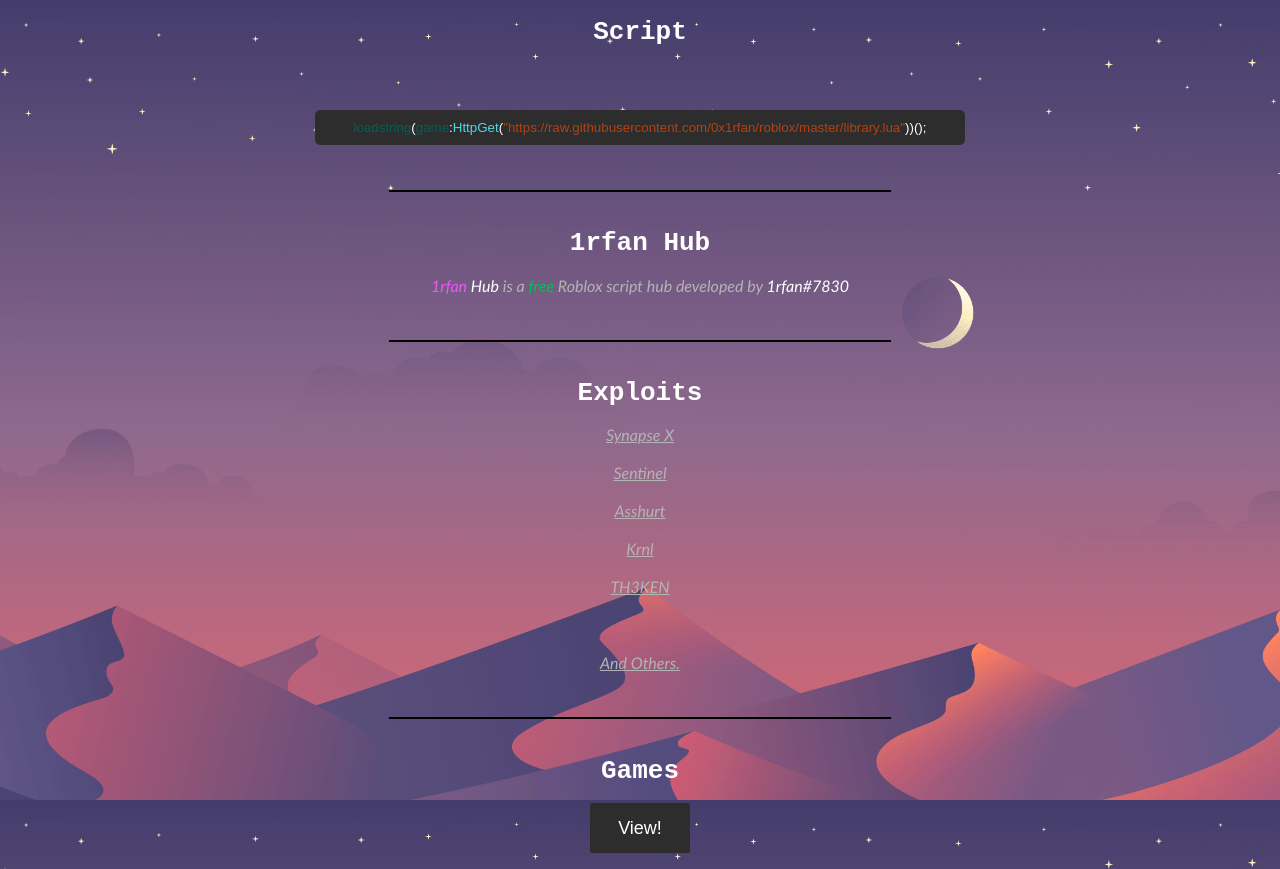
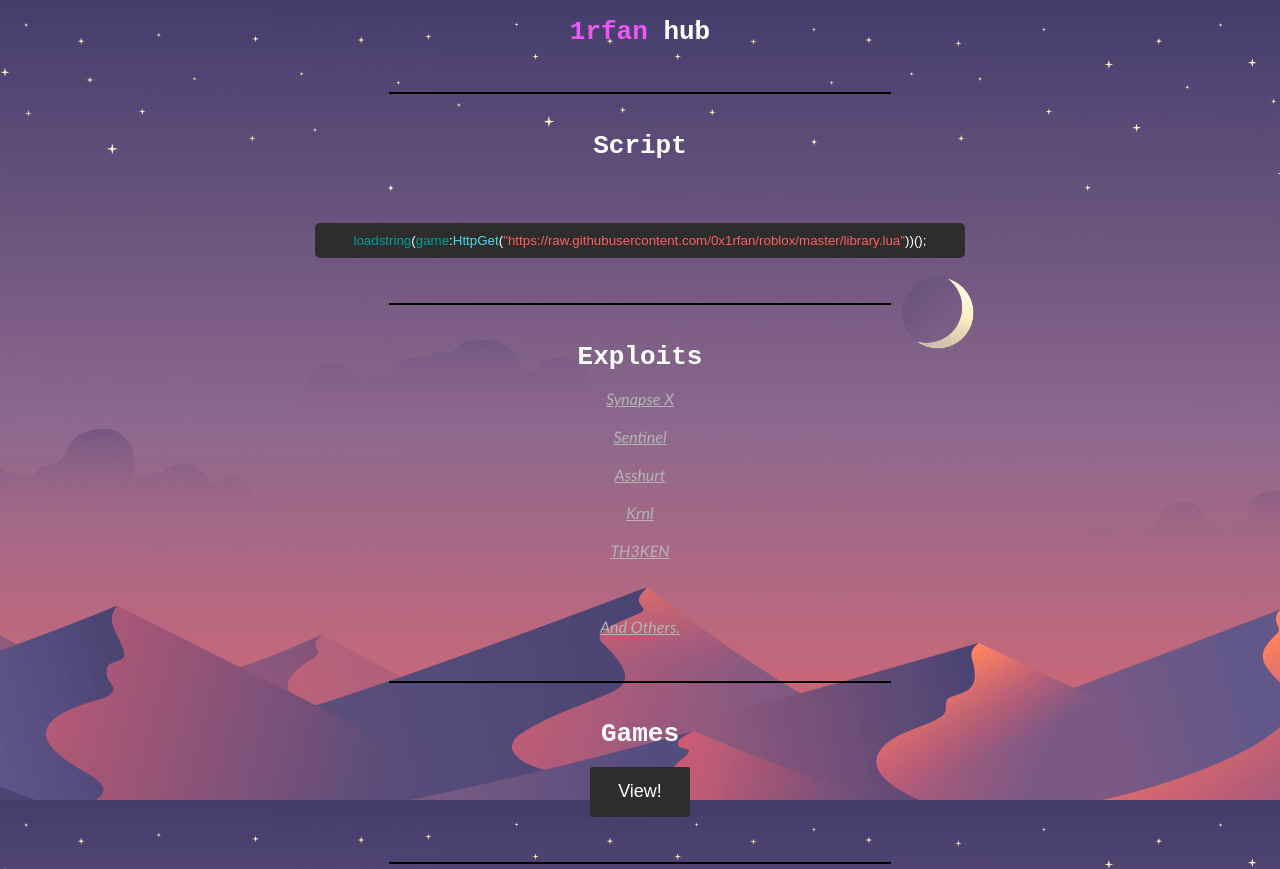
Before and after one commit to 0x1rfan/1rfan, a plain HTML site: page index.html in a window 1280 px wide. Shown: the top 869 px of the page. Drawn offline with Linux system fonts and the light colour scheme.

Commit message:
Update index.html

```diff
--- a/index.html
+++ b/index.html
@@ -101,12 +101,11 @@
     <body>
         <input type="text" value="Copied to clipboard!" readonly id="copyPopup">
         <center>
-            <h1 style="font-family: monospace;">Script</h1>
-            <button id="scriptBtn"><span style="color: rgb(0,97,85);">loadstring</span>(<span style="color: rgb(0,97,85);">game</span>:<span style="color: rgb(73,218,235);">HttpGet</span>(<span style="color: rgb(183,65,14);">"</span><span style="color: rgb(183,65,14);">https://raw.githubusercontent.com/0x1rfan/roblox/master/library.lua</span><span style="color: rgb(183,65,14);">"</span>))();</button>
+            <h1 style="font-family: monospace;"><span style="color: rgb(237, 87, 243);">1rfan</span> hub</h1>
             <div id="detailLine"></div>
             <br>
-            <h1 style="font-family: monospace;">1rfan Hub</h1>
-            <i style="color: rgb(180, 180, 180);"><span style="color: rgb(237, 87, 243);">1rfan</span> <span style="color: rgb(255, 255, 255);">Hub</span> is a <span style="color: rgb(0, 192, 80);">free</span> Roblox script hub developed by <span style="color: rgb(255, 255, 255);">1rfan#7830</span></i>
+            <h1 style="font-family: monospace;">Script</h1>
+            <button id="scriptBtn"><span style="color: rgb(0,160,160);">loadstring</span>(<span style="color: rgb(0,160,160);">game</span>:<span style="color: rgb(73,218,235);">HttpGet</span>(<span style="color: rgb(255,95,95);">"</span><span style="color: rgb(255,95,95);">https://raw.githubusercontent.com/0x1rfan/roblox/master/library.lua</span><span style="color: rgb(255,95,95);">"</span>))();</button>
             <div id="detailLine"></div>
             <br>
             <h1 style="font-family: monospace;">Exploits</h1>
```
